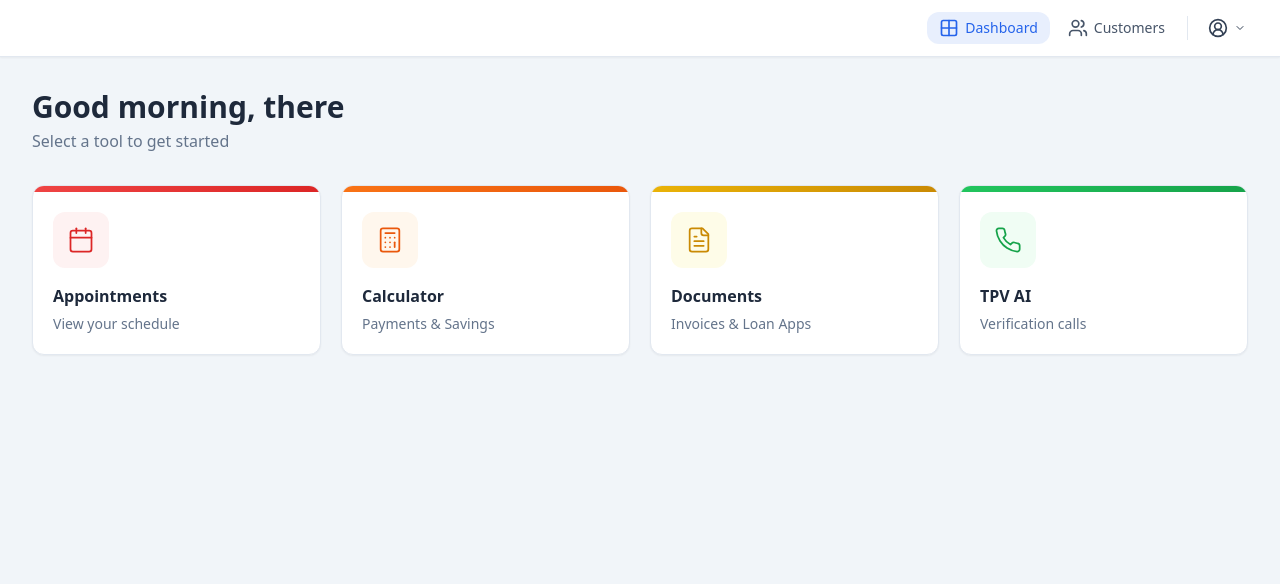
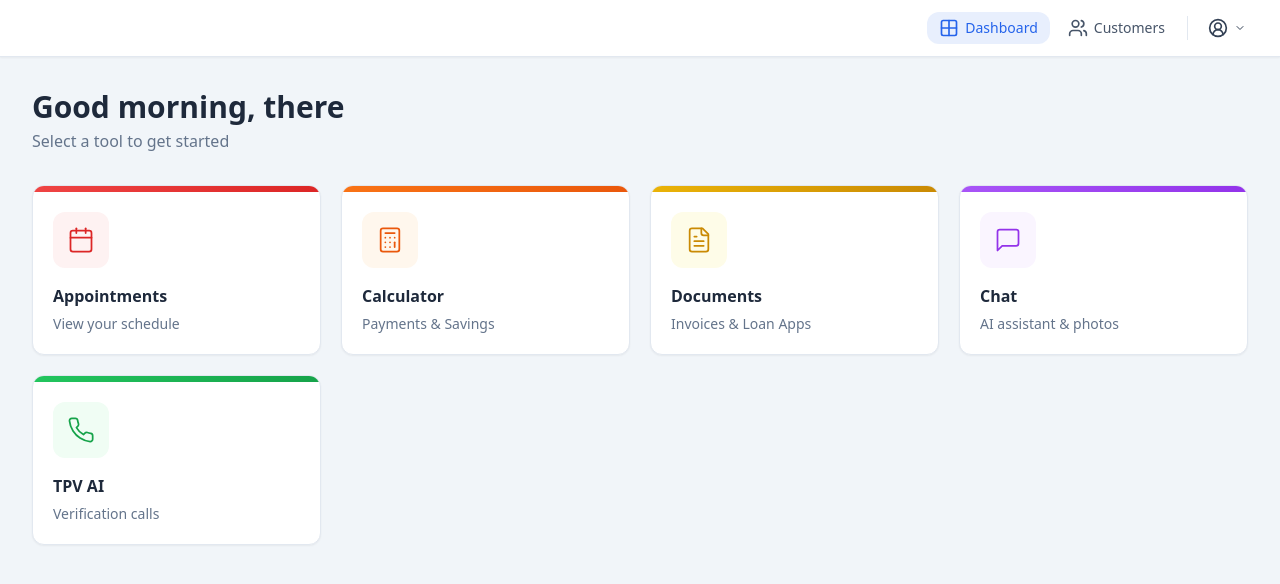
Before and after one commit to firstintelligence/salesportal, a React (Vite) app: page /dashboard in a window 1280 px wide. Shown: the top 584 px of the page. Built offline with nearby package versions, Linux system fonts and the light colour scheme; sample sign-in values are in the browser's storage.

Commit message:
Add AI chat feature
Co-authored-by: firstintelligence <245509467+firstintelligence@users.noreply.github.com>

```diff
--- a/src/App.jsx
+++ b/src/App.jsx
@@ -69,6 +69,7 @@ const AppContent = () => {
         <Route path="/technicians" element={<TechniciansPage />} />
         <Route path="/contractor-portal" element={<ContractorPortalPage />} />
         <Route path="/dispatch-queue" element={<DispatchQueuePage />} />
+        <Route path="/chat" element={<ChatPage />} />
       </Routes>
     </>
   );
--- a/src/pages/LandingPage.jsx
+++ b/src/pages/LandingPage.jsx
@@ -57,6 +57,15 @@ const LandingPage = () => {
       color: "from-yellow-500 to-yellow-600",
       bgColor: "bg-yellow-50",
       iconColor: "text-yellow-600",
+    },
+    {
+      title: "Chat",
+      subtitle: "AI assistant & photos",
+      icon: MessageSquare,
+      path: "/chat",
+      color: "from-purple-500 to-purple-600",
+      bgColor: "bg-purple-50",
+      iconColor: "text-purple-600",
     },
     {
       title: "TPV AI",
```
Also changed, not shown: 1 other file (tests, documents, lock files or other folders).
